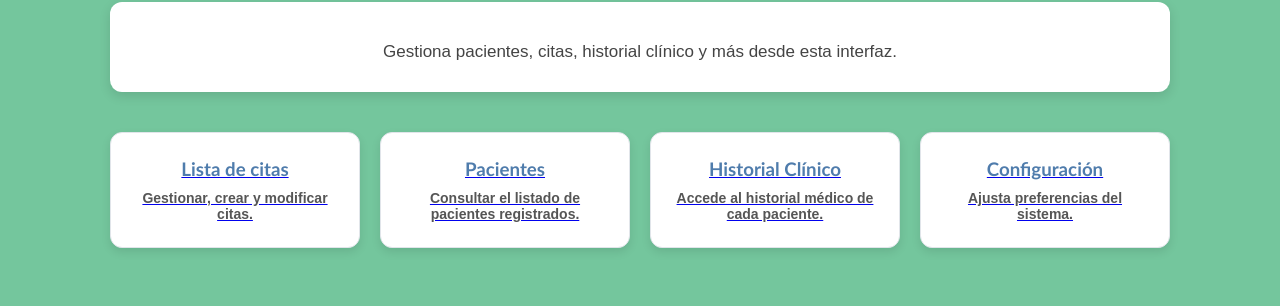
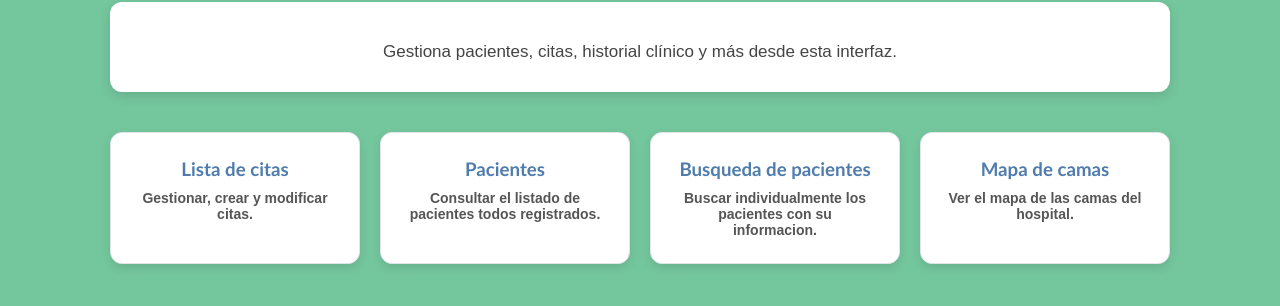
Before and after one commit to JoaquinRuizJimenez/proyectoUd2, a plain HTML site: page hospital-frontend/home.html in a window 1280 px wide. Shown: the part 168-474 px from the top of the page. Drawn offline with Linux system fonts and the light colour scheme.

Commit message:
fix(card sin text-decoration y rutas)

```diff
--- a/hospital-frontend/css/components/cards.css
+++ b/hospital-frontend/css/components/cards.css
@@ -37,6 +37,7 @@
     transition: .25s;
     cursor: pointer;
     border: 1px solid var(--grisNeutro);
+    text-decoration: none;
 
     .image-citaBorrar{
         visibility: hidden;
--- a/hospital-frontend/home.html
+++ b/hospital-frontend/home.html
@@ -40,17 +40,17 @@
 
             <a href="prescripciones/pacientes.html" class="card">
                 <h3>Pacientes</h3>
-                <p>Consultar el listado de pacientes registrados.</p>
+                <p>Consultar el listado de pacientes todos registrados.</p>
             </a>
 
-            <a href="historial.html" class="card">
-                <h3>Historial Clínico</h3>
-                <p>Accede al historial médico de cada paciente.</p>
+            <a href="prescripciones/busqueda-pacientes.html" class="card">
+                <h3>Busqueda de pacientes</h3>
+                <p>Buscar individualmente los pacientes con su informacion.</p>
             </a>
 
-            <a href="configuracion.html" class="card">
-                <h3>Configuración</h3>
-                <p>Ajusta preferencias del sistema.</p>
+            <a href="enfermeria-sass-vite/src/mapa-camas.html" class="card">
+                <h3>Mapa de camas</h3>
+                <p>Ver el mapa de las camas del hospital.</p>
             </a>
         </div>
 
```
